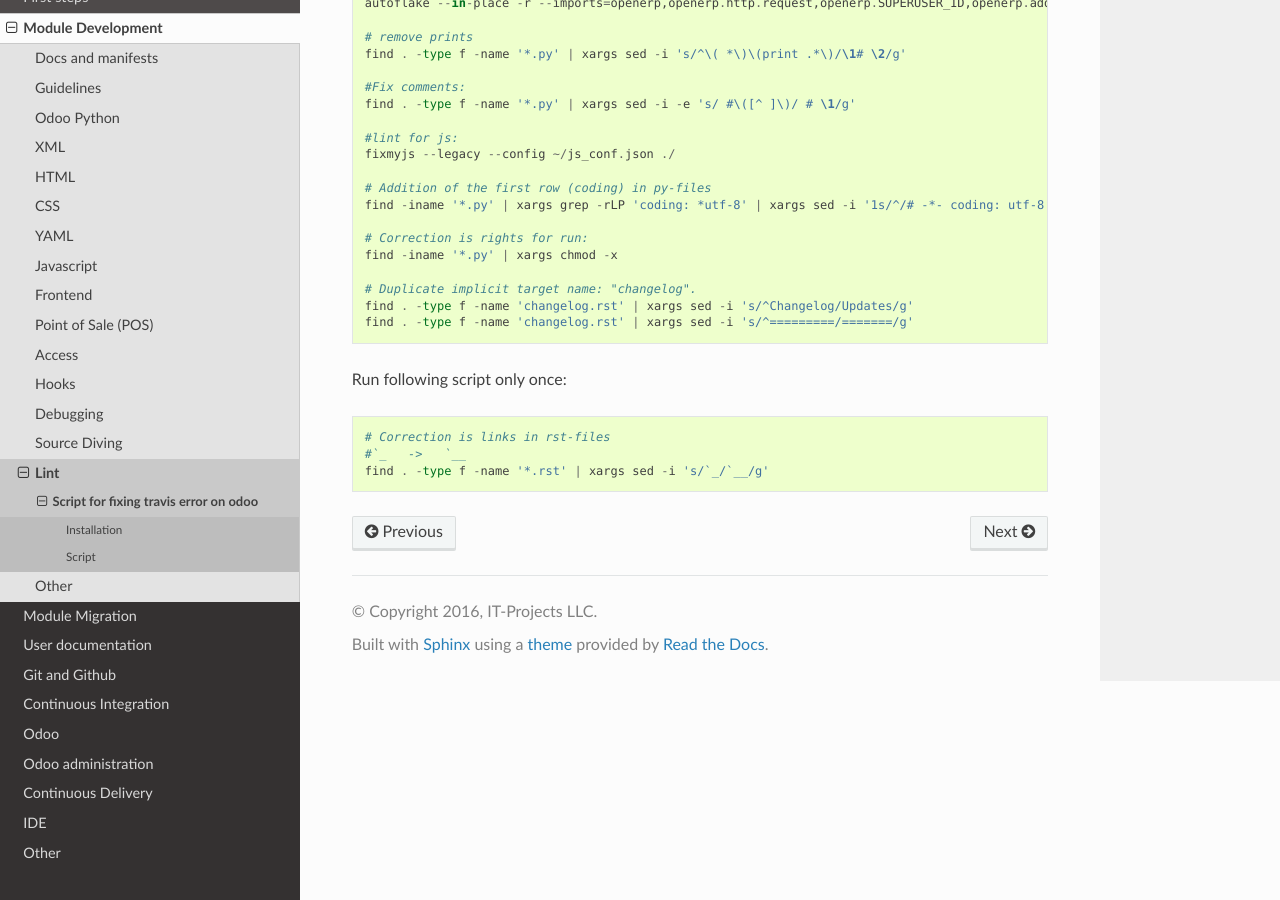
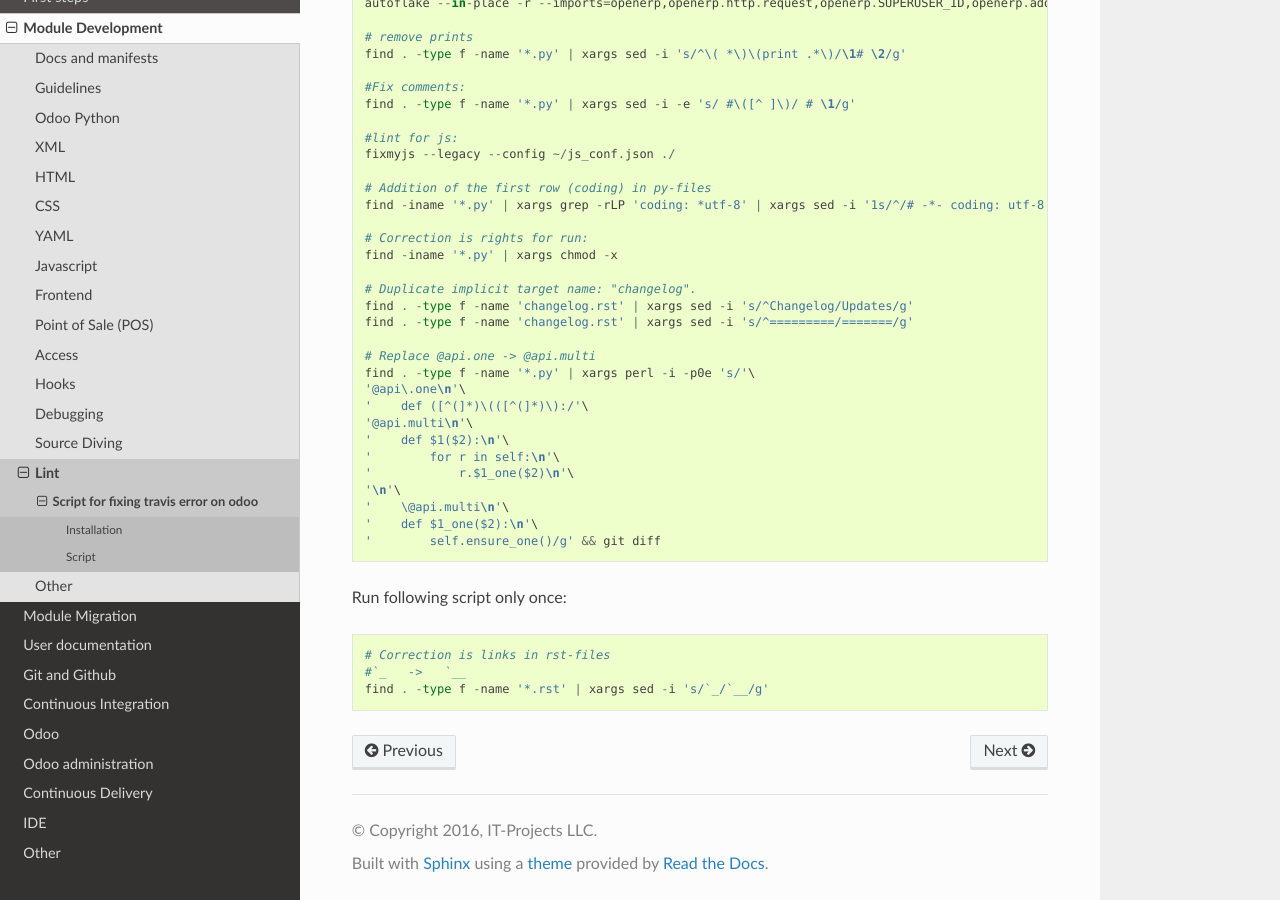
Before and after one commit to itpp-labs/odoo-development, a Sphinx documentation site: the page built from docs/dev/lint/fix-travis.rst, in a window 1280 px wide and 900 px high, scrolled down 978 px. Built offline with Sphinx 7.4.7 and the Read the Docs theme 2.0.0, drawn with Linux system fonts in a browser that asks for light colours; pages that are not in the unit, such as notebooks, are missing from menus.

Commit message:
fix travis: Replace @api.one -> @api.multi

```diff
--- a/docs/dev/lint/fix-travis.rst
+++ b/docs/dev/lint/fix-travis.rst
@@ -70,6 +70,22 @@ Script
     find . -type f -name 'changelog.rst' | xargs sed -i 's/^Changelog/Updates/g'
     find . -type f -name 'changelog.rst' | xargs sed -i 's/^=========/=======/g'
 
+    # Replace @api.one -> @api.multi
+    find . -type f -name '*.py' | xargs perl -i -p0e 's/'\
+    '@api\.one\n'\
+    '    def ([^(]*)\(([^(]*)\):/'\
+    '@api.multi\n'\
+    '    def $1($2):\n'\
+    '        for r in self:\n'\
+    '            r.$1_one($2)\n'\
+    '\n'\
+    '    \@api.multi\n'\
+    '    def $1_one($2):\n'\
+    '        self.ensure_one()/g' && git diff
+
+
+
+
 
 Run following script only once::
 
```
